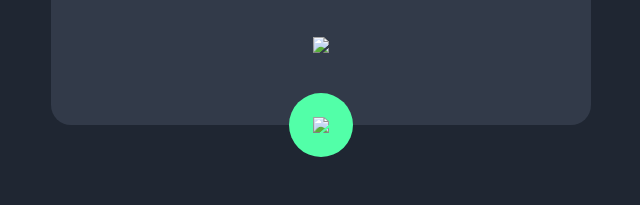
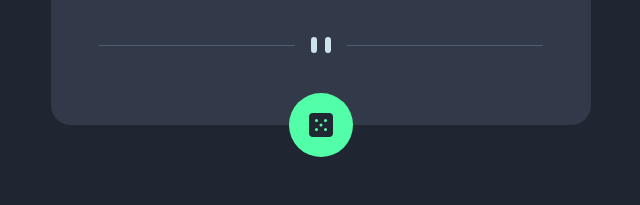
Before and after one commit to stautuan/advice-generator, a plain HTML site: page index.html in a window 1280 px wide. Shown: the part 441-646 px from the top of the page, 319-959 px from the left. Drawn offline with Linux system fonts and the light colour scheme.

Commit message:
Updated image file path in HTML

```diff
--- a/index.html
+++ b/index.html
@@ -9,7 +9,7 @@
       rel="icon"
       type="image/png"
       sizes="32x32"
-      href="./images/favicon-32x32.png"
+      href="./assets/images/favicon-32x32.png"
     />
     <link rel="stylesheet" href="styles.css" />
 
@@ -26,13 +26,16 @@
         <picture>
           <source
             media="(min-width: 600px)"
-            srcset="/images/pattern-divider-desktop.svg"
+            srcset="./assets/images/pattern-divider-desktop.svg"
           />
-          <img src="./images/pattern-divider-mobile.svg" aria-hidden="true" />
+          <img
+            src="./assets/images/pattern-divider-mobile.svg"
+            aria-hidden="true"
+          />
         </picture>
 
         <button class="advice__btn">
-          <img src="./images/icon-dice.svg" aria-hidden="true" />
+          <img src="./assets/images/icon-dice.svg" aria-hidden="true" />
         </button>
       </main>
 
```
